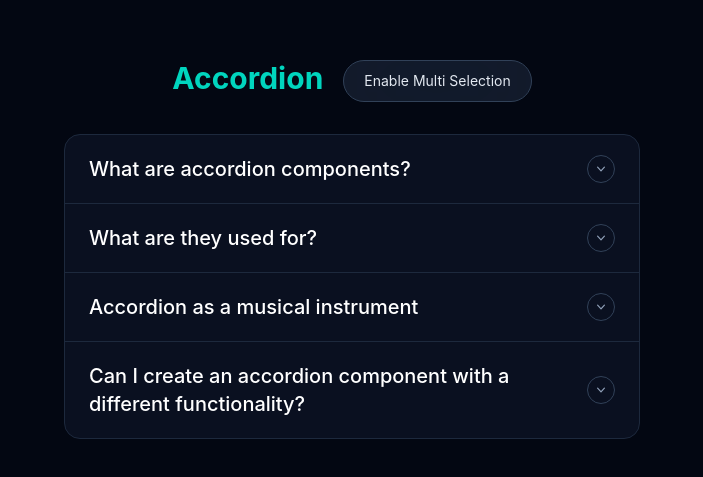
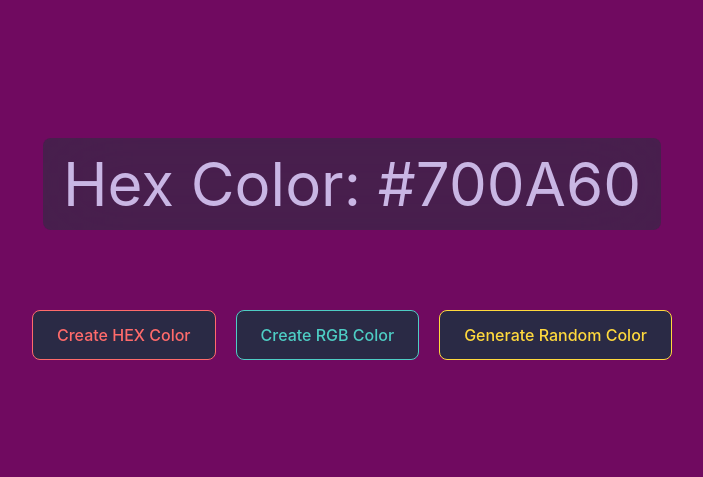
Before and after one commit to mahenaj-tabassum/React-Projects, a React (Vite) app in the folder React_5-Projects/: page / in a window 1280 px wide. Shown: the part 151-628 px from the top of the page, without its empty margins (288-991 px from the left). Built offline with nearby package versions, Linux system fonts and the light colour scheme.

Commit message:
Random Color Generator

```diff
--- a/React_5-Projects/src/App.jsx
+++ b/React_5-Projects/src/App.jsx
@@ -1,13 +1,16 @@
-import Accordion from "./components/1_Accordion"
+// import Accordion from "./components/1_Accordion";
+import Random_Color_Generator from "./components/2_Random_Color_Generator";
 
 const App = () => {
   return (
     <>
+      {/* Accordion Component */}
+      {/* <Accordion /> */}
 
-    {/* Accordion Component */}
-      <Accordion />
+      {/* Random Color Generator */}
+      <Random_Color_Generator />
     </>
-  )
-}
+  );
+};
 
-export default App
+export default App;
--- /dev/null
+++ b/React_5-Projects/src/components/2_Random_Color_Generator/index.jsx
@@ -0,0 +1,100 @@
+import { useEffect, useState } from "react";
+
+const Random_Color_Generator = () => {
+  // State for type - HEX | RGB
+  const [typeOfColor, setTypeOfColor] = useState("hex");
+
+  // State for storing current color
+  const [color, setColor] = useState("#1B1B2F");
+
+  // CONCEPT: Reusable utility to get a random WHOLE number from 0 up to (but not including) "length".
+  const randomColorUtility = (length) => {
+    return Math.floor(Math.random() * length);
+  };
+
+  // Function for creating random color
+  const handleCreateRandomHexColor = () => {
+    const hexArray = [
+      0,
+      1,
+      2,
+      3,
+      4,
+      5,
+      6,
+      7,
+      8,
+      9,
+      "A",
+      "B",
+      "C",
+      "D",
+      "E",
+      "F",
+    ];
+    let hexColor = "#";
+
+    // CONCEPT: Accumulator pattern — hexColor is rebuilt each loop by appending ONE new
+    // random hex digit to whatever it already holds. 6 iterations = 6 digits
+    for (let i = 0; i < 6; i++) {
+      hexColor = hexColor + hexArray[randomColorUtility(hexArray.length)];
+    }
+    setColor(hexColor);
+  };
+
+  const handleCreateRandomRGBColor = () => {
+    const R = randomColorUtility(256);
+    const G = randomColorUtility(256);
+    const B = randomColorUtility(256);
+    setColor(`rgb(${R},${G},${B})`);
+  };
+  // CONCEPT: This effect re-runs whenever "typeOfColor" changes, immediately generating
+  // a matching color so the label ("Hex Color:"/"RGB Color:") never mismatches the value.
+  // KNOWN ISSUE: calling setState (via the handlers) synchronously inside an effect causes
+  // an extra "cascading" render — React recommends doing this directly in the button's
+  // onClick instead, since the trigger (a click) is already known at that point and doesn't
+  // need to be "reacted to" via an effect. Effects are meant for syncing with things outside
+  // React (subscriptions, DOM, timers) — not for coordinating two pieces of your own state.
+  useEffect(() => {
+    if (typeOfColor === "rgb") handleCreateRandomRGBColor();
+    else handleCreateRandomHexColor();
+  }, [typeOfColor]);
+  return (
+    <div
+      style={{ backgroundColor: color }}
+      className={`gap-20 flex-col min-h-screen w-screen flex items-center justify-center text-[#C9B6E4]`}
+    >
+      <h1 className="bg-[#2e2e41]/60 backdrop-blur-2xl text-center px-5 py-4 rounded-lg text-6xl">
+        {typeOfColor === "hex" ? "Hex Color:" : "RGB Color:"} {color}
+      </h1>
+      <div className="flex md:flex-row flex-col gap-5 items-center">
+        <button
+          onClick={() => setTypeOfColor("hex")}
+          className="px-6 py-3 cursor-pointer rounded-lg font-medium bg-[#2A2A45] text-[#FF6B6B] border border-[#FF6B6B] hover:bg-[#FF6B6B] hover:text-[#1B1B2F] transition-colors duration-200"
+        >
+          Create HEX Color
+        </button>
+
+        <button
+          onClick={() => setTypeOfColor("rgb")}
+          className="px-6 py-3 cursor-pointer rounded-lg font-medium bg-[#2A2A45] text-[#4ECDC4] border border-[#4ECDC4] hover:bg-[#4ECDC4] hover:text-[#1B1B2F] transition-colors duration-200"
+        >
+          Create RGB Color
+        </button>
+
+        <button
+          onClick={
+            typeOfColor === "hex"
+              ? handleCreateRandomHexColor
+              : handleCreateRandomRGBColor
+          }
+          className="px-6 py-3 cursor-pointer rounded-lg font-medium bg-[#2A2A45] text-[#FFD93D] border border-[#FFD93D] hover:bg-[#FFD93D] hover:text-[#1B1B2F] transition-colors duration-200"
+        >
+          Generate Random Color
+        </button>
+      </div>
+    </div>
+  );
+};
+
+export default Random_Color_Generator;
--- /dev/null
+++ b/React_5-Projects/src/components/2_Random_Color_Generator/text.md
@@ -0,0 +1,14 @@
+# Random Color Generator
+
+## Problem Statement
+You're having a button, and on click of this button, you have to create a random color (JS).
+
+## Core Concepts
+
+### Base-16 System (Hexadecimal)
+Hexadecimal uses digits `0-9` and letters `A-F`, where **A** equals *10* and **F** equals *15*.
+- Mixing these values yields over 16 million distinct color possibilities.
+
+### RGB Logic
+To get a random color, the logic is:
+Generate a random number between 0-255 (256 total values) for **R**, another random number between 0-255 for **G**, and another for **B** — three independent random rolls.
```
Also changed, not shown: React_5-Projects/src/components/1_Accordion/text.md (renamed from React_5-Projects/src/components/1_Accordion/txt.txt).
